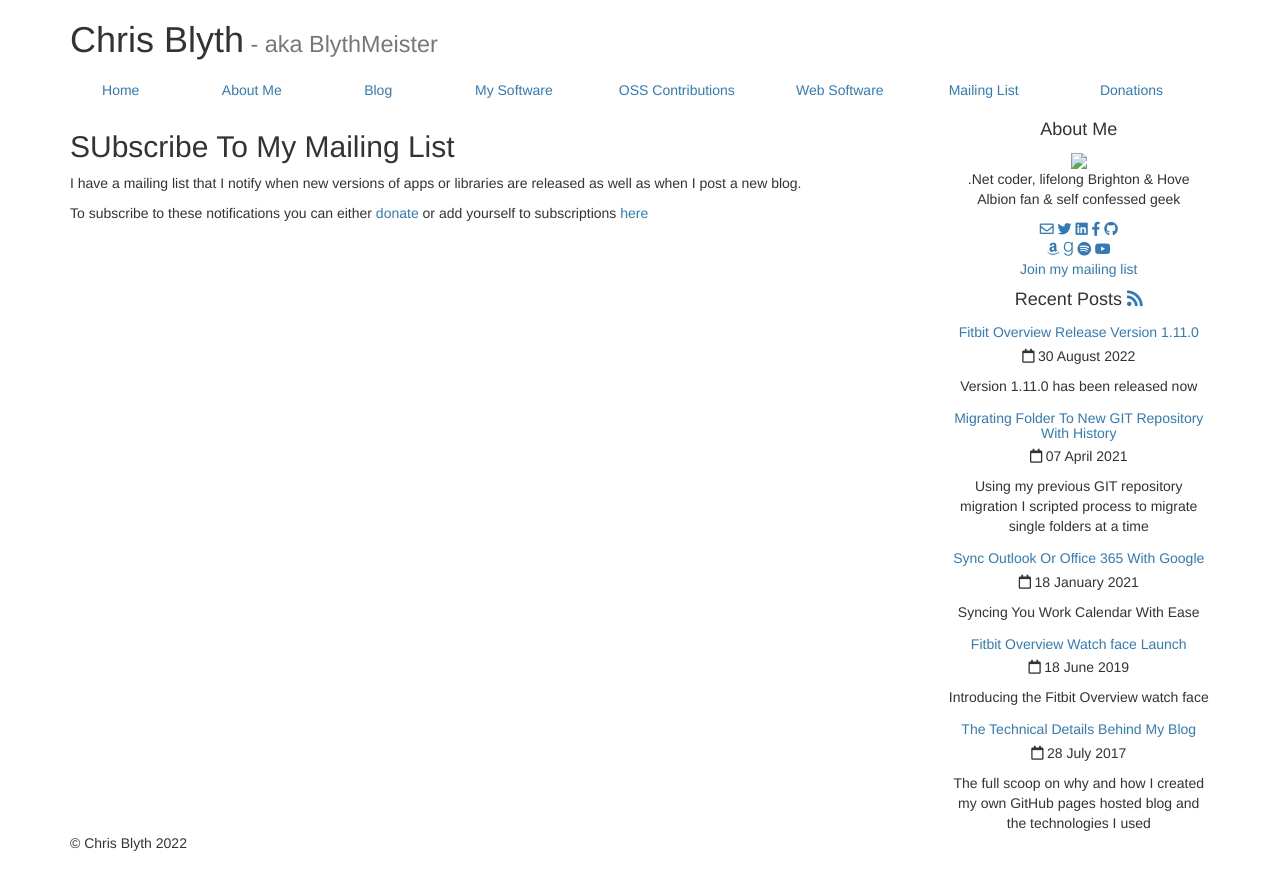
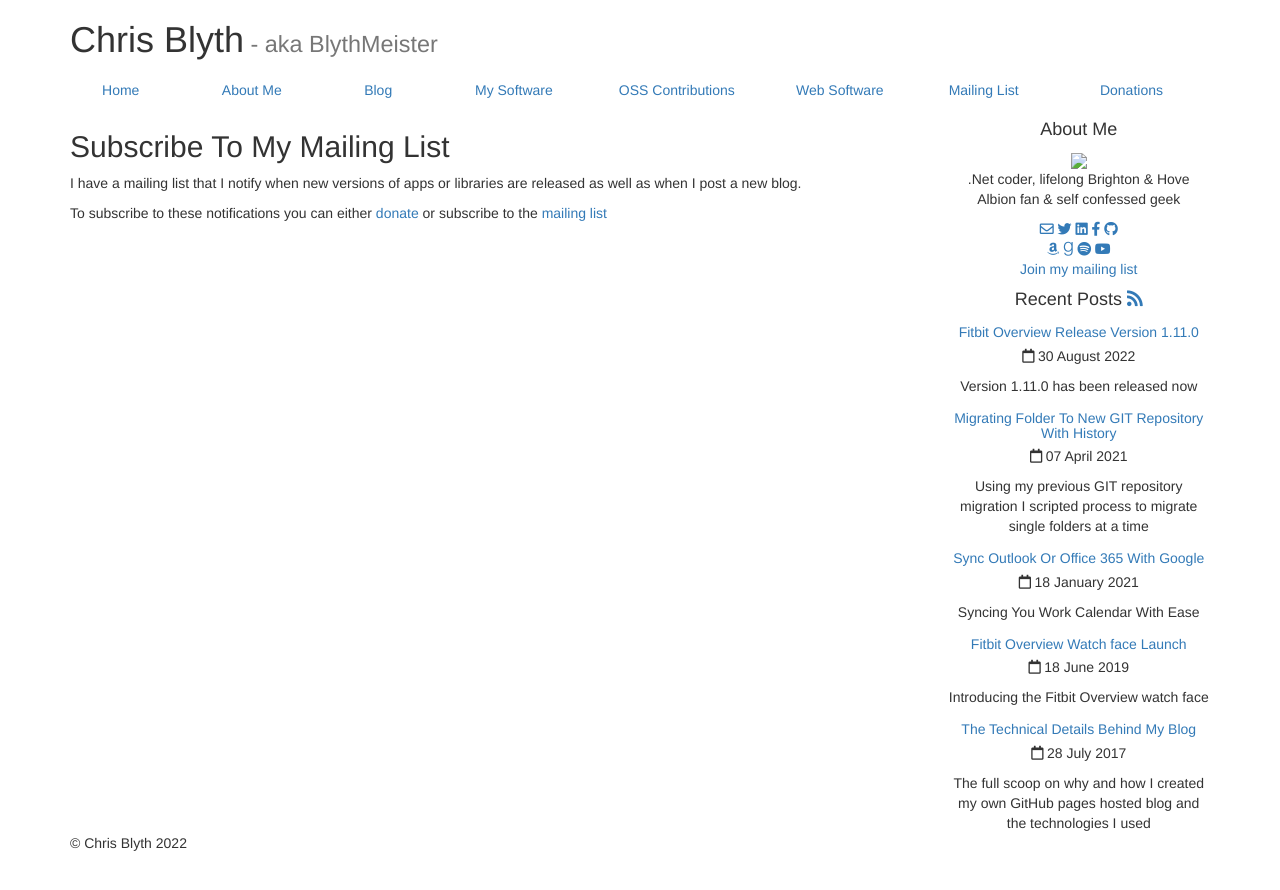
Before and after one commit to BlythMeister/blyth.me.uk, a Jekyll site: the page built from mailing-list/index.md, in a window 1280 px wide. Shown: the top 890 px of the page. Built offline with Jekyll 4.4.1, drawn with Linux system fonts in a browser that asks for light colours; nearby versions of some CDN libraries.

Commit message:
mailing list page update

```diff
--- a/mailing-list/index.md
+++ b/mailing-list/index.md
@@ -3,8 +3,8 @@
 description: "Subscribe to my mailing list"
 ---
 
-## SUbscribe To My Mailing List
+## Subscribe To My Mailing List
 
 I have a mailing list that I notify when new versions of apps or libraries are released as well as when I post a new blog.
 
-To subscribe to these notifications you can either [donate]({{ site.url }}/donations) or add yourself to subscriptions [here](https://cdn.forms-content.sg-form.com/e1e9d66b-283c-11ed-82ef-eee2188e6867)
+To subscribe to these notifications you can either [donate]({{ site.url }}/donations) or subscribe to the [mailing list](https://cdn.forms-content.sg-form.com/e1e9d66b-283c-11ed-82ef-eee2188e6867)
```
